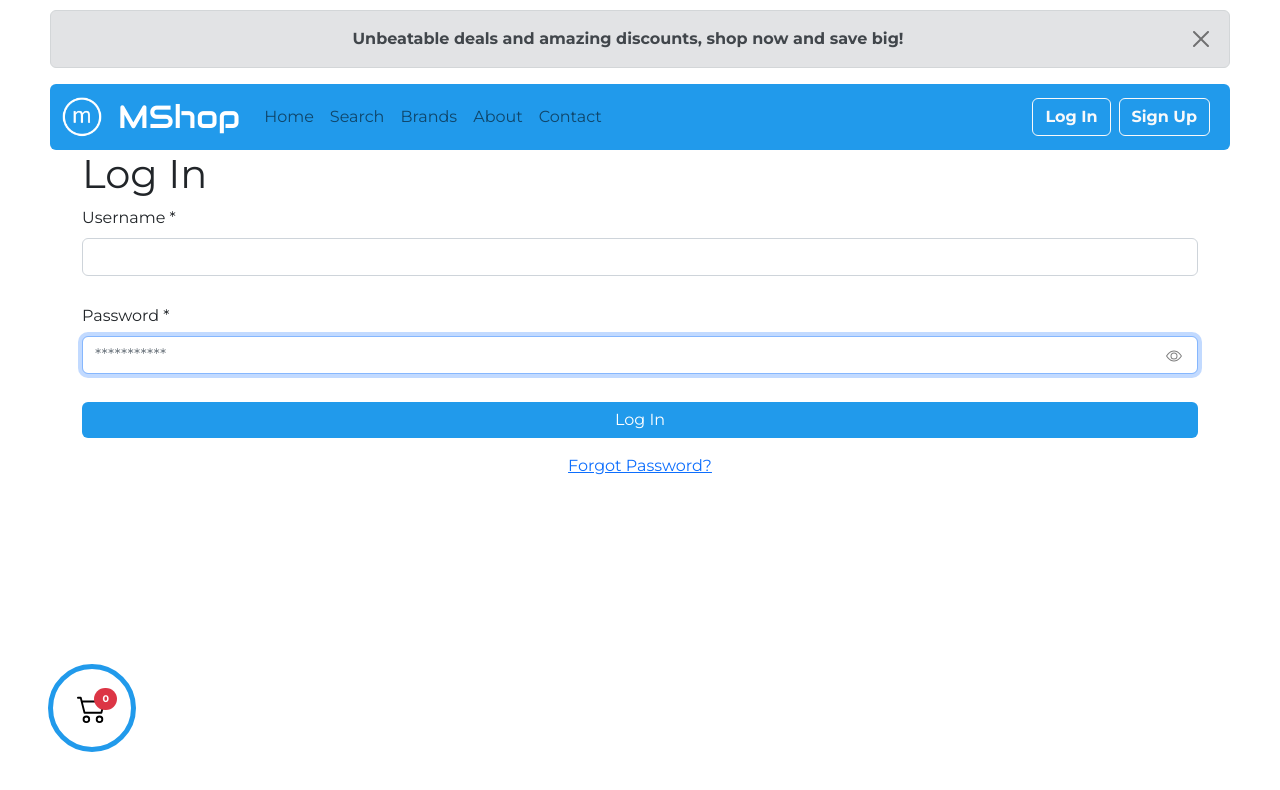
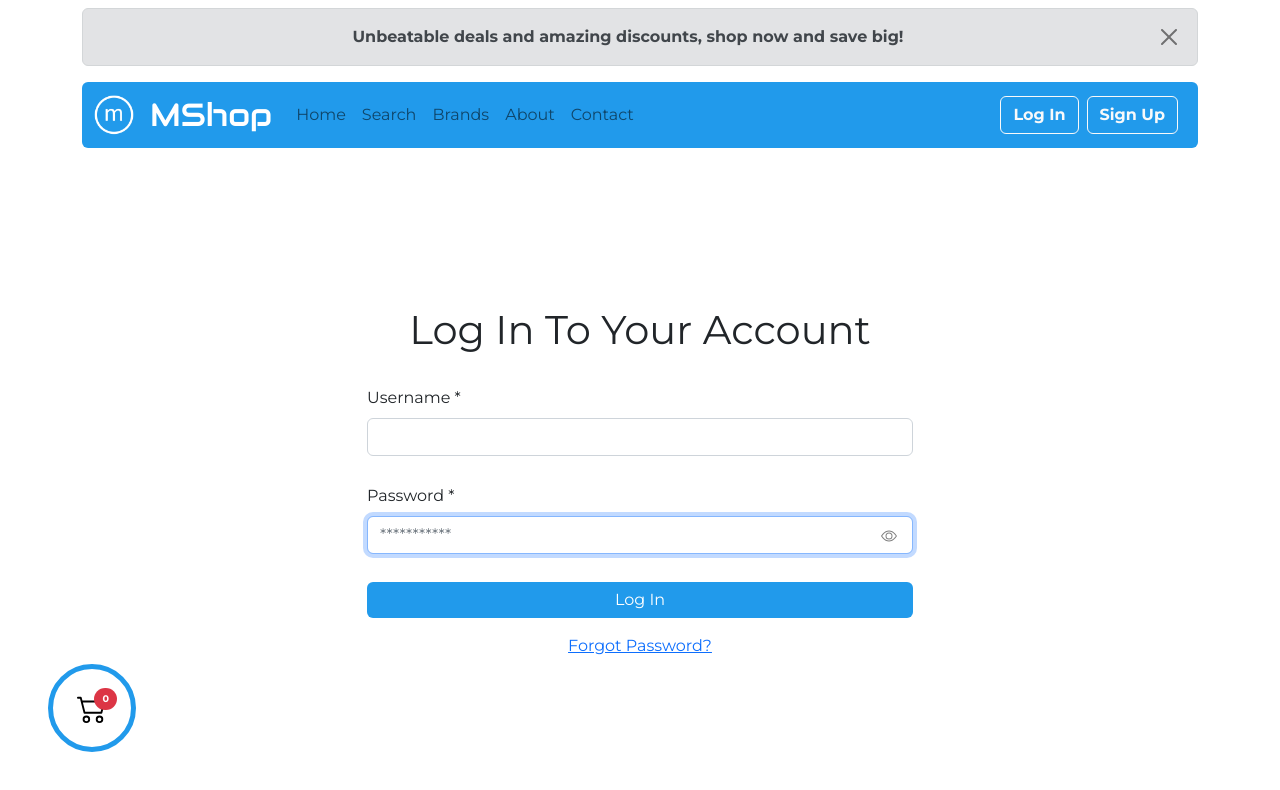
Before and after one commit to Mujo78/MobiShopM, a React (Create React App) app in the folder client/: page /login in a window 1280 px wide. Shown: the top 790 px of the page. Built offline with nearby package versions, Linux system fonts and the light colour scheme; no server answers.

Commit message:
commit layout fixed

```diff
--- a/client/src/App.css
+++ b/client/src/App.css
@@ -1,6 +1,7 @@
 .App {
-  margin: 10px 50px 0px 50px;
+  margin: 0px 50px 0px 50px;
   font-family: "Montserrat", sans-serif;
+  min-height: 100vh;
 }
 
 #content::-webkit-scrollbar {
--- a/client/src/App.jsx
+++ b/client/src/App.jsx
@@ -43,8 +43,8 @@ import OrderCartItem from "./pages/Order/OrderCartItem";
 import OrderMobile from "./pages/Order/OrderMobile";
 import { queryClient } from "./queryClient";
 import Login from "./pages/Login";
-import Registration from "./pages/Registration";
 import ForgotPassword from "./pages/ForgotPassword";
+import SignUp from "./pages/SignuUp";
 
 const routes = createBrowserRouter([
   {
@@ -69,7 +69,7 @@ const routes = createBrowserRouter([
           },
           {
             path: "/signup",
-            element: <Registration />,
+            element: <SignUp />,
           },
           {
             path: "/forgot-password",
--- a/client/src/components/Layout/AppLayout.jsx
+++ b/client/src/components/Layout/AppLayout.jsx
@@ -5,7 +5,7 @@ import Button from "react-bootstrap/esm/Button";
 import { BsCart2 } from "react-icons/bs";
 import Cart from "../Cart/Cart";
 import { ToastContainer } from "react-toastify";
-import Navbars from "../UI/Nav";
+import AppNavbar from "../UI/AppNavbar";
 import { useCartData } from "../../context/CartContext";
 import Container from "react-bootstrap/esm/Container";
 
@@ -29,8 +29,12 @@ const AppLayout = () => {
   return (
     <div className="App">
       <ToastContainer />
-      <Navbars />
-      <Outlet />
+      <div className="container w-100 min-vh-100 d-flex flex-column gap-2">
+        <AppNavbar />
+        <div className="d-flex flex-grow-1">
+          <Outlet />
+        </div>
+      </div>
 
       {user?.role !== 1 && !myCartLocation && (
         <Button
--- a/client/src/components/UI/Nav.jsx
+++ b/client/src/components/UI/AppNavbar.jsx
@@ -8,12 +8,12 @@ import UserNav from "../User/UserNav";
 import Logo from "./Logo";
 import Image from "react-bootstrap/esm/Image";
 
-export default function Navbars() {
+export default function AppNavbar() {
   const { user } = useAuth();
   const location = useLocation().pathname;
 
   return (
-    <>
+    <div className="d-flex flex-column py-2">
       <CustomAlert bold variant="secondary" closeButton>
         Unbeatable deals and amazing discounts, shop now and save big!
       </CustomAlert>
@@ -31,11 +31,7 @@ export default function Navbars() {
           </Navbar.Brand>
           <Navbar.Toggle aria-controls="navbarScroll" />
           <Navbar.Collapse id="navbarScroll">
-            <Nav
-              className="me-auto my-2 my-lg-0"
-              style={{ maxHeight: "120px" }}
-              navbarScroll
-            >
+            <Nav className="me-auto my-2 my-lg-0" navbarScroll>
               <Nav.Link as={Link} to="/" active={location === "/"}>
                 Home
               </Nav.Link>
@@ -75,6 +71,6 @@ export default function Navbars() {
           </Navbar.Collapse>
         </Container>
       </Navbar>
-    </>
+    </div>
   );
 }
--- a/client/src/pages/About.jsx
+++ b/client/src/pages/About.jsx
@@ -5,7 +5,7 @@ import Footer from "../components/UI/Footer";
 
 export default function About() {
   return (
-    <>
+    <div className="d-flex flex-column">
       <Container className="my-5 overflow-hidden text-center">
         <Row className="my-5 d-flex flex-column flex-wrap flex-md-row">
           <Col>
@@ -60,6 +60,6 @@ export default function About() {
         </Row>
       </Container>
       <Footer />
-    </>
+    </div>
   );
 }
--- a/client/src/pages/Contact.jsx
+++ b/client/src/pages/Contact.jsx
@@ -31,8 +31,8 @@ export default function Contact() {
   }
 
   return (
-    <Container className="h-100 w-100 d-flex flex-column">
-      <Container className="d-flex flex-column align-items-center gap-2 my-3">
+    <Container className="flex-grow-1 w-100 d-flex flex-column">
+      <Container className="d-flex flex-grow-1 flex-column align-items-center gap-2 my-3">
         <h1 className="text-center">Contact Us</h1>
         <Form
           onSubmit={handleSubmit(onSubmit)}
--- a/client/src/pages/Login.jsx
+++ b/client/src/pages/Login.jsx
@@ -34,11 +34,11 @@ const Login = () => {
   }, [status, reset]);
 
   return (
-    <Container>
-      <h1>Log In</h1>
+    <Container className="d-flex flex-column justify-content-center align-items-center gap-4">
+      <h1 className="text-center">Log In To Your Account</h1>
       <Form
         onSubmit={handleSubmit(onSubmit)}
-        className="d-flex flex-column gap-2"
+        className="d-flex flex-column gap-2 w-50"
       >
         <Form.Group>
           <Form.Label htmlFor="username" className="mb-1.5">
--- a/client/src/pages/Registration.jsx
+++ b/client/src/pages/SignuUp.jsx
@@ -11,7 +11,7 @@ import { genders } from "../validations/utils";
 import { BsEye, BsEyeSlash } from "react-icons/bs";
 import Button from "react-bootstrap/esm/Button";
 
-const Registration = () => {
+const SignUp = () => {
   const [showPassword, setShowPassword] = useState(false);
   const { register, handleSubmit, formState, reset } = useForm({
     resolver: yupResolver(registrationValidationSchema),
@@ -29,11 +29,11 @@ const Registration = () => {
   }
 
   return (
-    <Container>
-      <h1>Sign Up</h1>
+    <Container className="d-flex flex-column align-items-center pb-2">
+      <h1 className="text-center">Sign Up Today!</h1>
       <Form
         onSubmit={handleSubmit(onSubmit)}
-        className="d-flex flex-column gap-2"
+        className="d-flex flex-column gap-2 w-75"
       >
         <Form.Group className="d-flex">
           <Container className="d-flex flex-column p-0 w-100">
@@ -268,4 +268,4 @@ const Registration = () => {
   );
 };
 
-export default Registration;
+export default SignUp;
```
